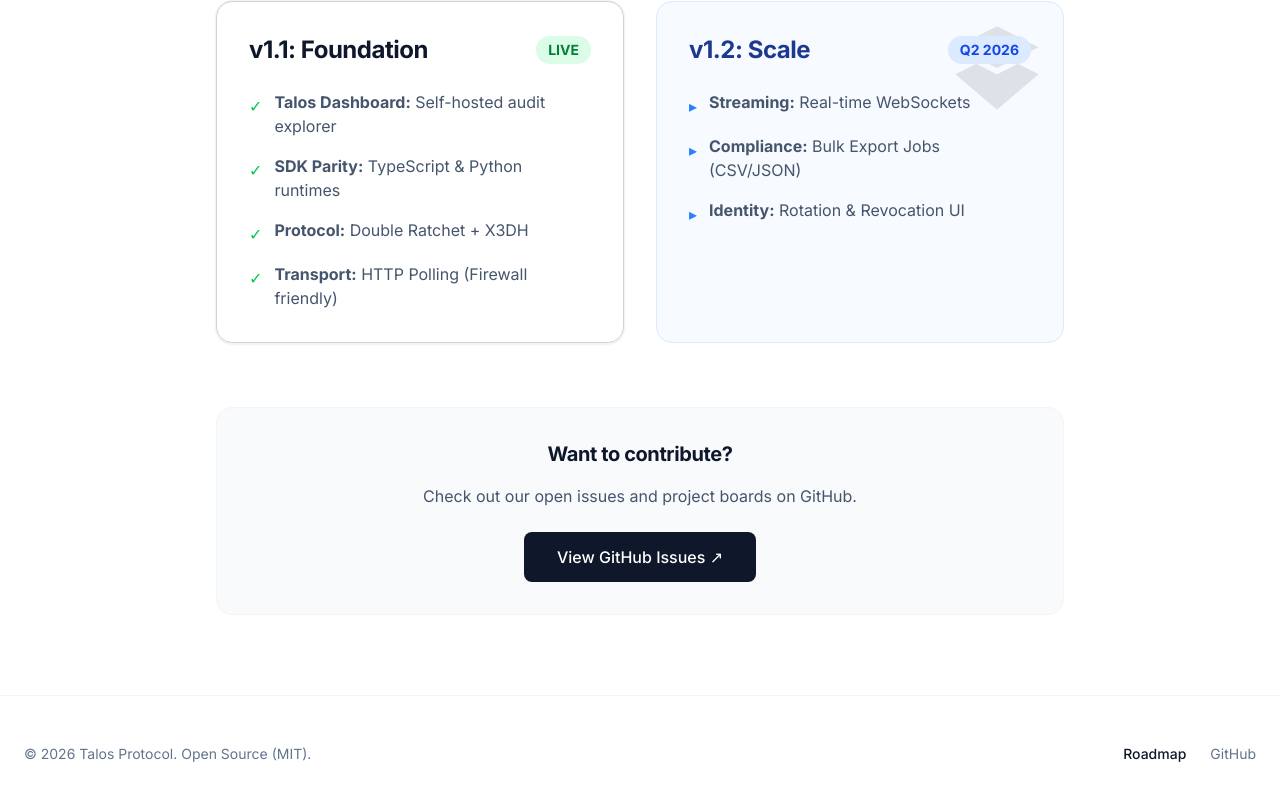
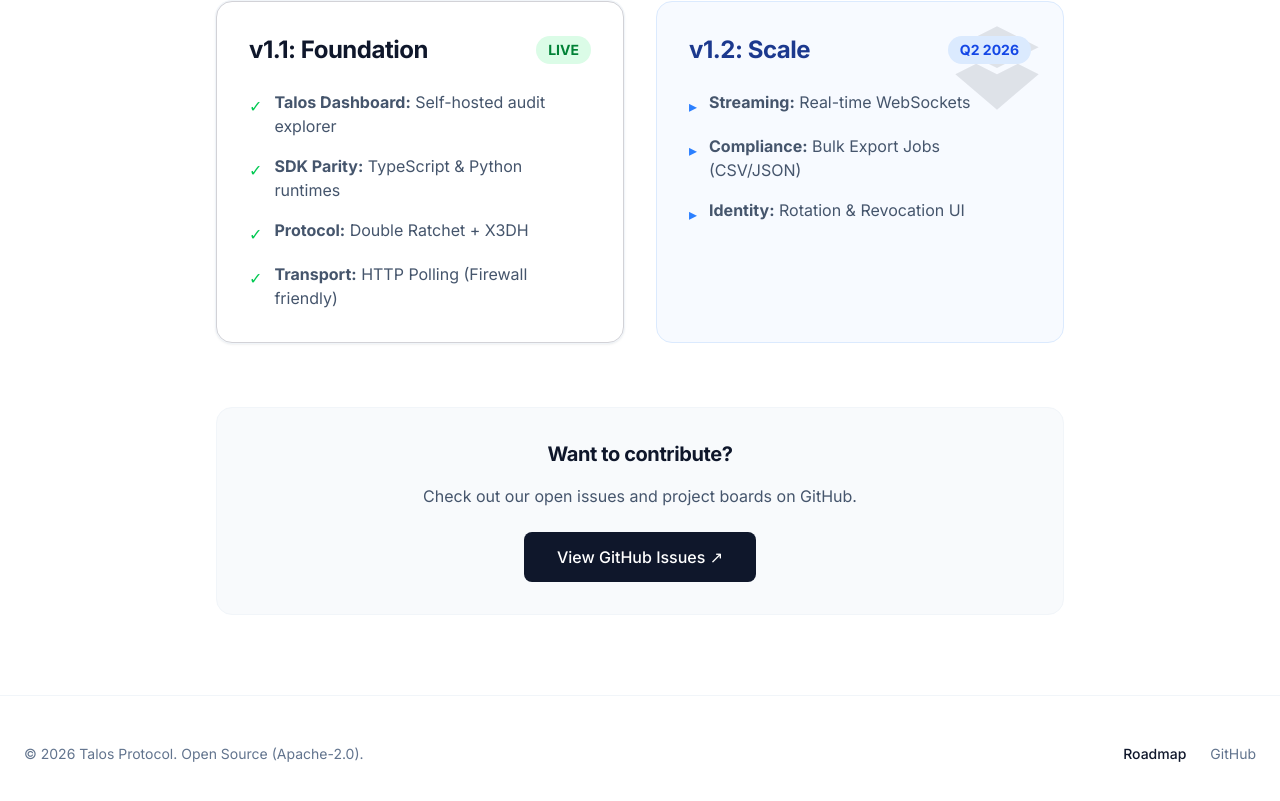
Before and after one commit to talosprotocol/talos-site, a Next.js app: page /roadmap in a window 1280 px wide. Shown: the part 311-1112 px from the top of the page. Built offline with nearby package versions, Linux system fonts and the light colour scheme.

Commit message:
chore: update footer to Apache-2.0

```diff
--- a/src/app/methodology/page.tsx
+++ b/src/app/methodology/page.tsx
@@ -70,7 +70,7 @@ export default function Methodology() {
       <footer className="py-12 px-6 border-t border-slate-100 mt-auto">
         <div className="max-w-7xl mx-auto flex flex-col md:flex-row justify-between items-center gap-6">
           <div className="text-sm text-slate-500">
-            © 2026 Talos Protocol. Open Source (MIT).
+            © 2026 Talos Protocol. Open Source (Apache-2.0).
           </div>
           <div className="flex gap-6">
              <Link href="/roadmap" className="text-sm text-slate-500 hover:text-slate-900">
--- a/src/app/page.tsx
+++ b/src/app/page.tsx
@@ -20,7 +20,7 @@ export default function Home() {
       <footer className="py-12 px-6 border-t border-slate-100">
         <div className="max-w-7xl mx-auto flex flex-col md:flex-row justify-between items-center gap-6">
           <div className="text-sm text-slate-500">
-            © 2026 Talos Protocol. Open Source (MIT).
+            © 2026 Talos Protocol. Open Source (Apache-2.0).
           </div>
           <div className="flex gap-6">
              <Link href="/roadmap" className="text-sm text-slate-500 hover:text-slate-900">
--- a/src/app/roadmap/page.tsx
+++ b/src/app/roadmap/page.tsx
@@ -82,7 +82,7 @@ export default function Roadmap() {
       <footer className="py-12 px-6 border-t border-slate-100 mt-auto">
         <div className="max-w-7xl mx-auto flex flex-col md:flex-row justify-between items-center gap-6">
           <div className="text-sm text-slate-500">
-            © 2026 Talos Protocol. Open Source (MIT).
+            © 2026 Talos Protocol. Open Source (Apache-2.0).
           </div>
           <div className="flex gap-6">
              <Link href="/roadmap" className="text-sm text-slate-900 font-medium">
```
